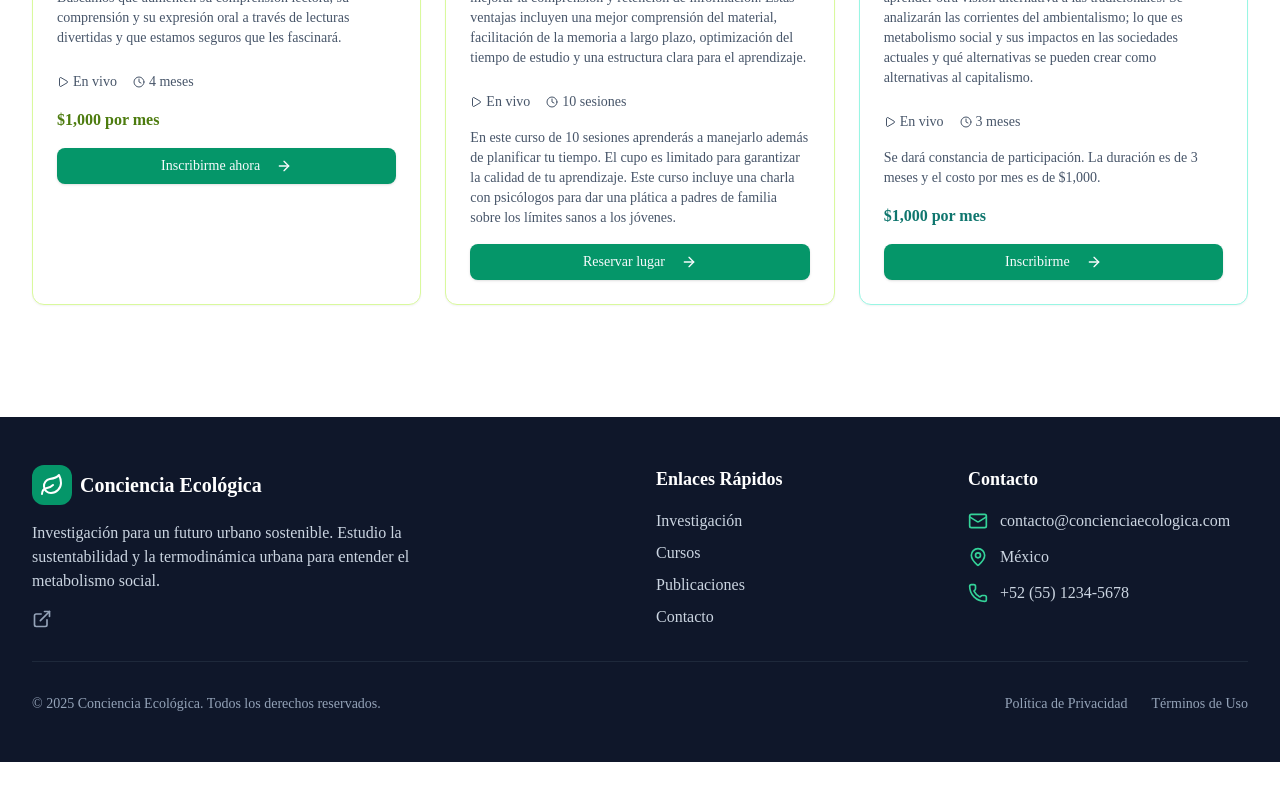
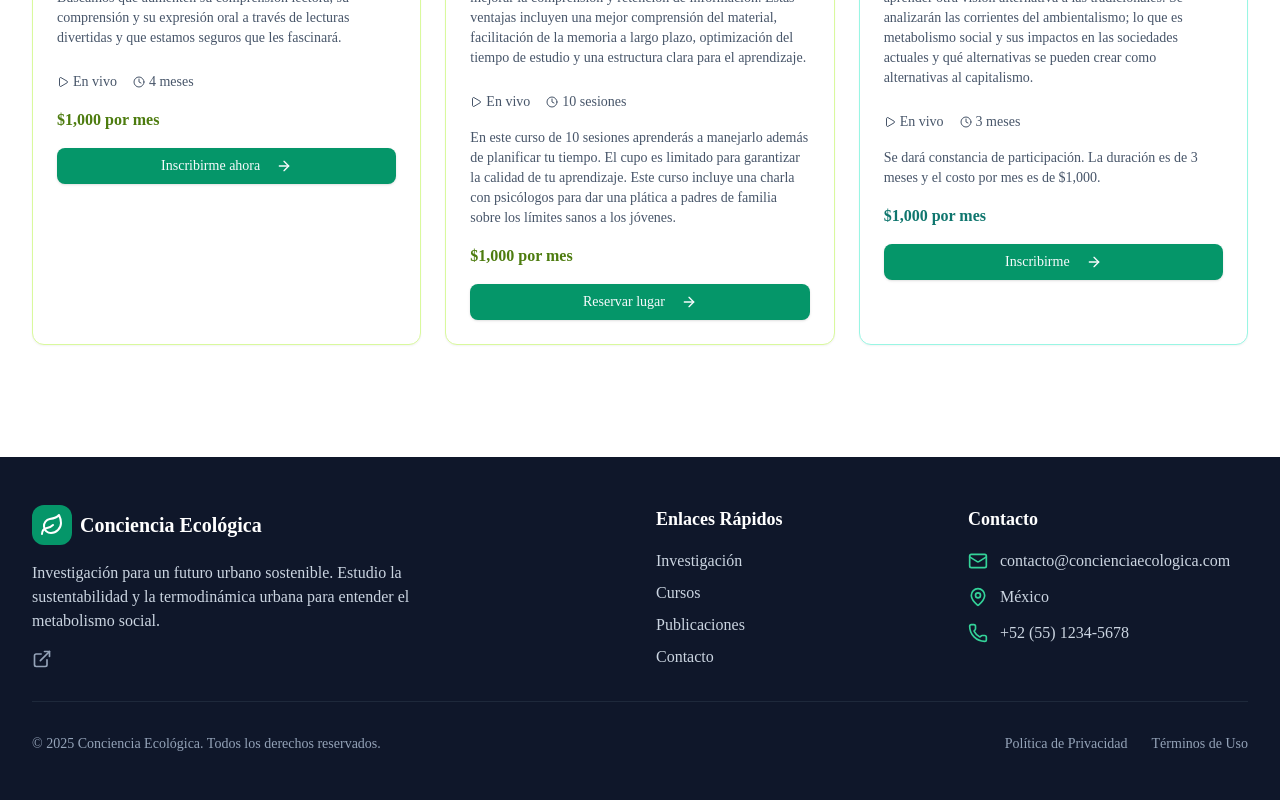
Before and after one commit to NFTSkull/conciencia-ecologica, a Next.js app: page /cursos in a window 1280 px wide. Shown: the part 674-1474 px from the top of the page. Before the commit the page ends 1436 px from the top, so only its background shows below. Built offline with nearby package versions, Linux system fonts and the light colour scheme.

Commit message:
fix: Actualizar precio del curso Método PQRST a ,000 por mes

```diff
--- a/src/app/cursos/page.tsx
+++ b/src/app/cursos/page.tsx
@@ -121,6 +121,7 @@ export default function CursosPage() {
                   <p className="text-sm text-slate-600 mb-2">
                     En este curso de 10 sesiones aprenderás a manejarlo además de planificar tu tiempo. El cupo es limitado para garantizar la calidad de tu aprendizaje. Este curso incluye una charla con psicólogos para dar una plática a padres de familia sobre los límites sanos a los jóvenes.
                   </p>
+                  <p className="font-semibold text-lime-700">$1,000 por mes</p>
                   <Button className="w-full bg-emerald-600 hover:bg-emerald-700" asChild>
                     <Link href="/cursos/adolescentes/metodo-pqrst">
                       Reservar lugar
```
